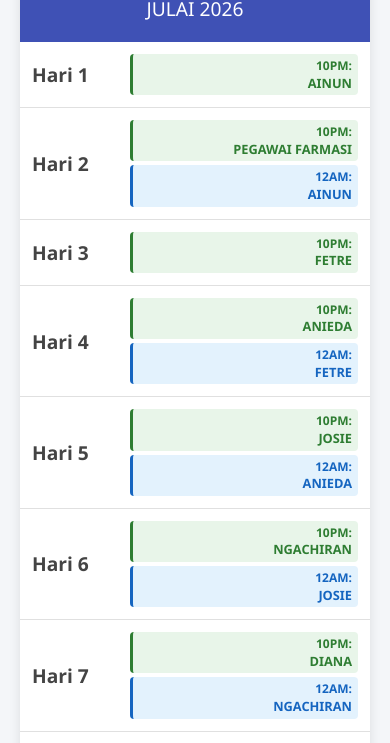
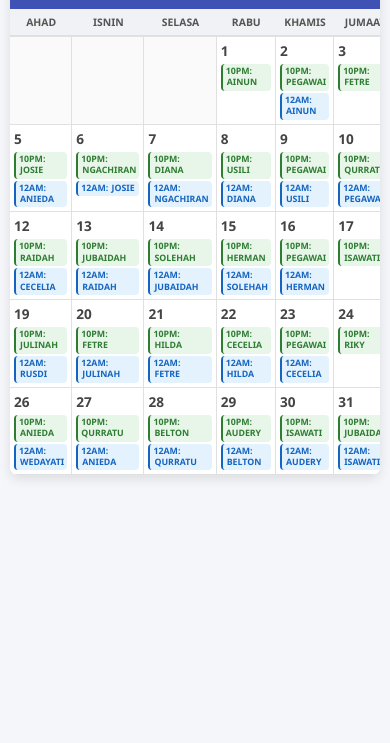
Before and after one commit to selykarnain-dot/AeRoster, a plain HTML site: page index.html in a window 390 px wide. Shown: the part 85-828 px from the top of the page. Drawn offline with Linux system fonts and the light colour scheme.

Commit message:
Update index.html

```diff
--- a/index.html
+++ b/index.html
@@ -133,42 +133,53 @@
             margin-top: 1px;
         }
 
-        /* Mobile Layout */
+        /* Mobile Layout Redesigned for Calendar Grid Matrix */
         @media (max-width: 768px) {
-            .grid-container {
-                grid-template-columns: 1fr;
+            body {
+                padding: 10px;
             }
-            .day-name {
-                display: none;
+
+            .calendar-header {
+                padding: 15px;
             }
-            .calendar-day {
-                min-height: auto;
-                border-right: none;
-                border-bottom: 1px solid var(--border-color);
-                flex-direction: row;
-                justify-content: space-between;
-                align-items: center;
-                padding: 12px;
-            }
-            .empty-day {
-                display: none;
-            }
-            .day-number {
-                margin-bottom: 0;
+
+            .calendar-header h1 {
                 font-size: 1.2rem;
             }
-            .day-number::before {
-                content: "Hari ";
+
+            .calendar-header h2 {
+                font-size: 1rem;
             }
+
+            .day-name {
+                padding: 6px 0;
+                font-size: 0.65rem; /* Shorter names show clean */
+            }
+
+            .calendar-day {
+                min-height: 75px; /* Scaled down for mobile viewport height */
+                padding: 4px;
+            }
+
+            .day-number {
+                font-size: 0.85rem;
+                margin-bottom: 4px;
+            }
+
             .shift-container {
-                align-items: flex-end;
-                flex-grow: 0;
-                width: 70%;
+                gap: 2px;
             }
+
             .shift {
-                width: 100%;
-                text-align: right;
-                box-sizing: border-box;
+                font-size: 0.55rem; /* Smaller typography to prevent wrap breaking */
+                padding: 2px 3px;
+                border-left-width: 2px;
+            }
+
+            .staff-name {
+                font-size: 0.55rem;
+                display: inline; /* Kept inline to optimize vertical space constraints */
+                margin-left: 1px;
             }
         }
     </style>
@@ -204,7 +215,7 @@
         <div class="calendar-day">
             <div class="day-number">2</div>
             <div class="shift-container">
-                <div class="shift shift-10pm">10PM: <span class="staff-name">PEGAWAI FARMASI</span></div>
+                <div class="shift shift-10pm">10PM: <span class="staff-name">PEGAWAI</span></div>
                 <div class="shift shift-12am">12AM: <span class="staff-name">AINUN</span></div>
             </div>
         </div>
@@ -259,7 +270,7 @@
         <div class="calendar-day">
             <div class="day-number">9</div>
             <div class="shift-container">
-                <div class="shift shift-10pm">10PM: <span class="staff-name">PEGAWAI FARMASI</span></div>
+                <div class="shift shift-10pm">10PM: <span class="staff-name">PEGAWAI</span></div>
                 <div class="shift shift-12am">12AM: <span class="staff-name">USILI</span></div>
             </div>
         </div>
@@ -268,7 +279,7 @@
             <div class="day-number">10</div>
             <div class="shift-container">
                 <div class="shift shift-10pm">10PM: <span class="staff-name">QURRATU</span></div>
-                <div class="shift shift-12am">12AM: <span class="staff-name">PEGAWAI FARMASI</span></div>
+                <div class="shift shift-12am">12AM: <span class="staff-name">PEGAWAI</span></div>
             </div>
         </div>
 
@@ -315,7 +326,7 @@
         <div class="calendar-day">
             <div class="day-number">16</div>
             <div class="shift-container">
-                <div class="shift shift-10pm">10PM: <span class="staff-name">PEGAWAI FARMASI</span></div>
+                <div class="shift shift-10pm">10PM: <span class="staff-name">PEGAWAI</span></div>
                 <div class="shift shift-12am">12AM: <span class="staff-name">HERMAN</span></div>
             </div>
         </div>
@@ -370,7 +381,7 @@
         <div class="calendar-day">
             <div class="day-number">23</div>
             <div class="shift-container">
-                <div class="shift shift-10pm">10PM: <span class="staff-name">PEGAWAI FARMASI</span></div>
+                <div class="shift shift-10pm">10PM: <span class="staff-name">PEGAWAI</span></div>
                 <div class="shift shift-12am">12AM: <span class="staff-name">CECELIA</span></div>
             </div>
         </div>
@@ -417,7 +428,7 @@
         <div class="calendar-day">
             <div class="day-number">29</div>
             <div class="shift-container">
-                <div class="shift shift-10pm">10PM: <span class="staff-name">AUDERY</span></div>
+                <div class="shift shift-10pm">10PM: <span class="shift-name">AUDERY</span></div>
                 <div class="shift shift-12am">12AM: <span class="staff-name">BELTON</span></div>
             </div>
         </div>
```
